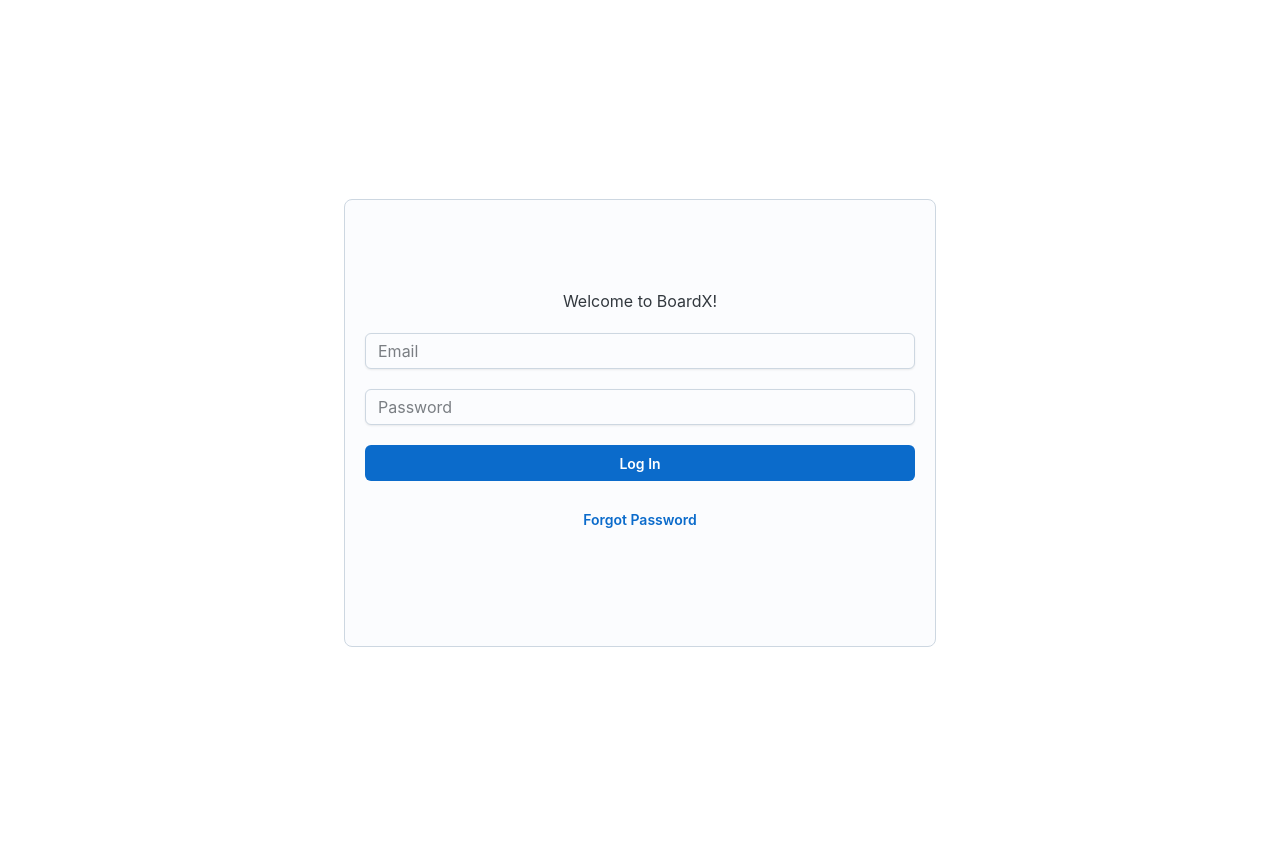
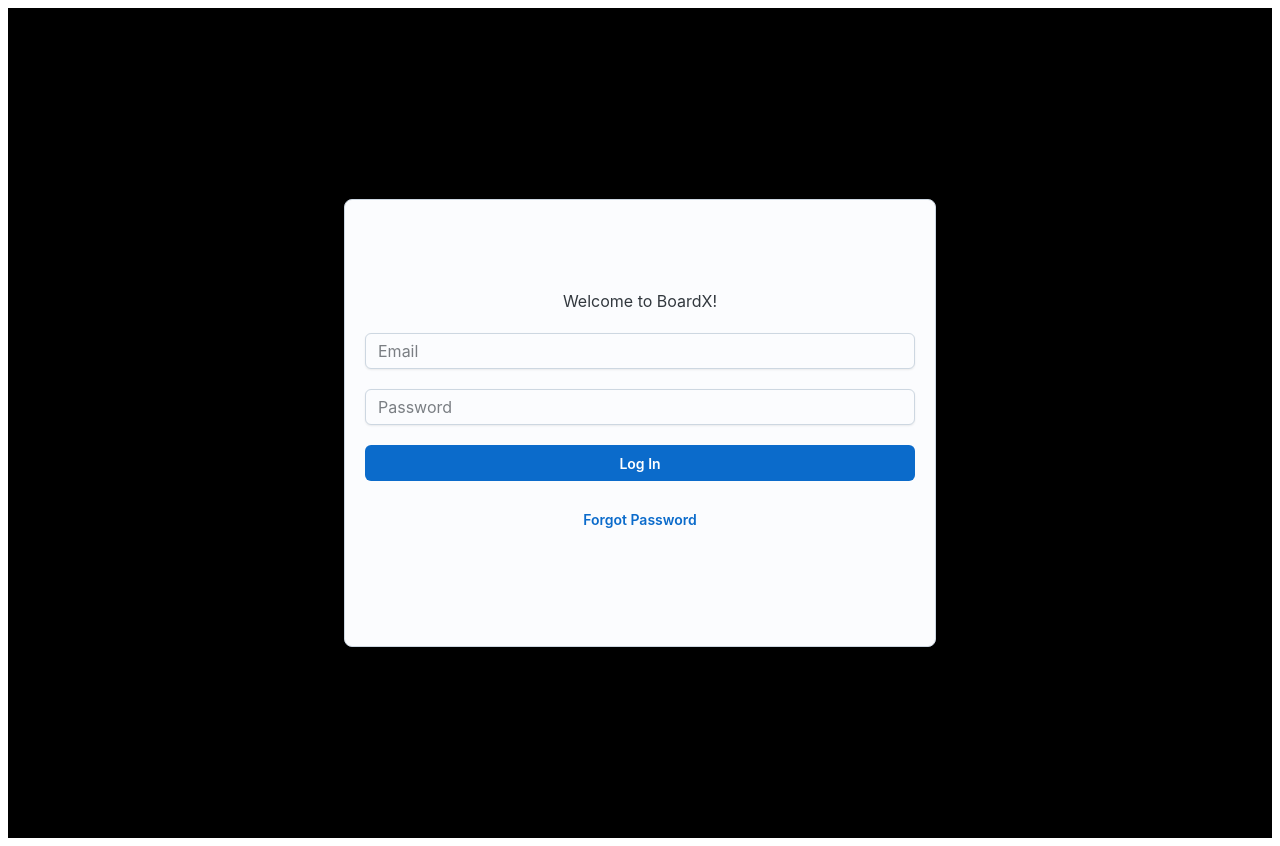
Before and after one commit to NammariD/design5, a React (Create React App) app: page / in a window 1280 px wide. Built offline with nearby package versions, Linux system fonts and the light colour scheme.

Commit message:
Update Demo.tsx

```diff
--- a/src/Demo.tsx
+++ b/src/Demo.tsx
@@ -9,7 +9,7 @@ import ForgotPassword from './components/ForgotPassword';
 
 export default function SignInSheet() {
   return (
-    <div style={{ display: 'flex', justifyContent: 'center', alignItems: 'center', minHeight: '100vh', padding: '15px' }}>
+    <div style={{ display: 'flex', justifyContent: 'center', alignItems: 'center', minHeight: '100vh', padding: '15px', backgroundColor: 'black' }}>
       <Card sx={{ width: 550, height: 406, display: 'flex', flexDirection: 'column', alignItems: 'center', justifyContent: 'center', padding: '20px' }}>
         <div style={{ width: '100%', textAlign: 'center' }}>
           <Typography>Welcome to BoardX!</Typography>
```
